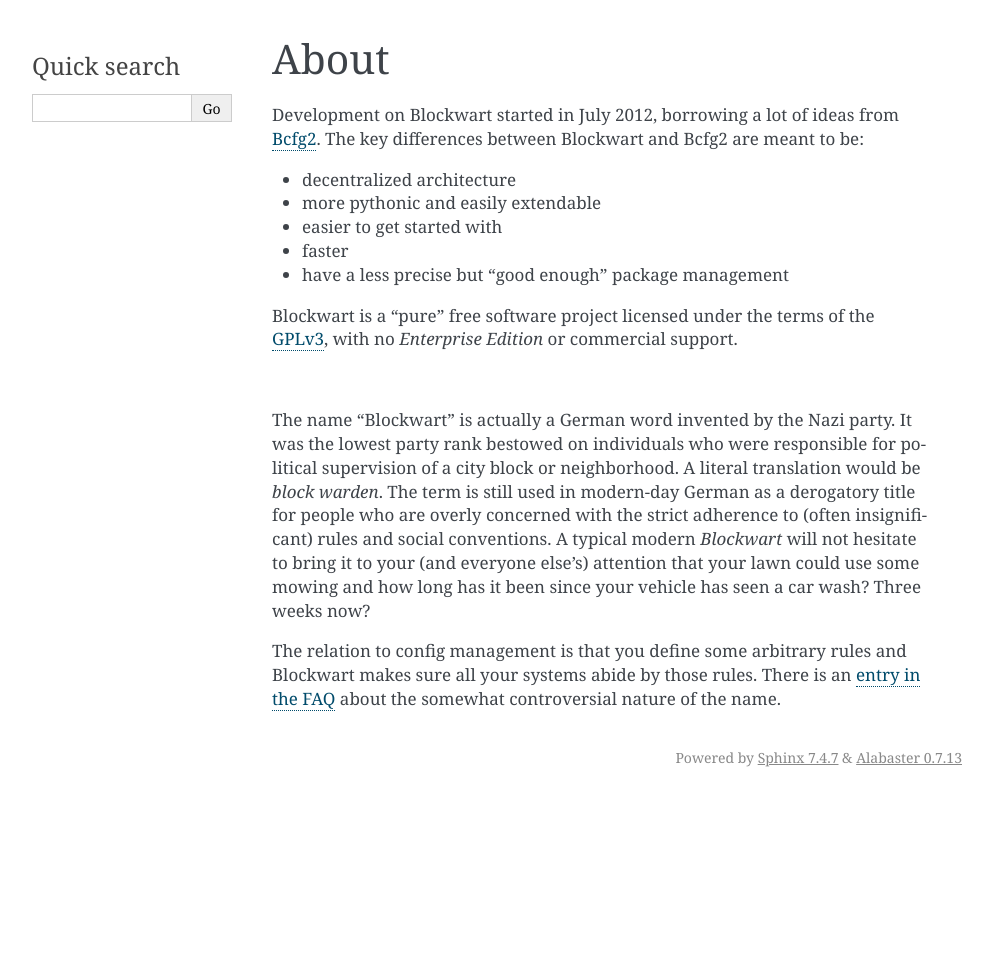
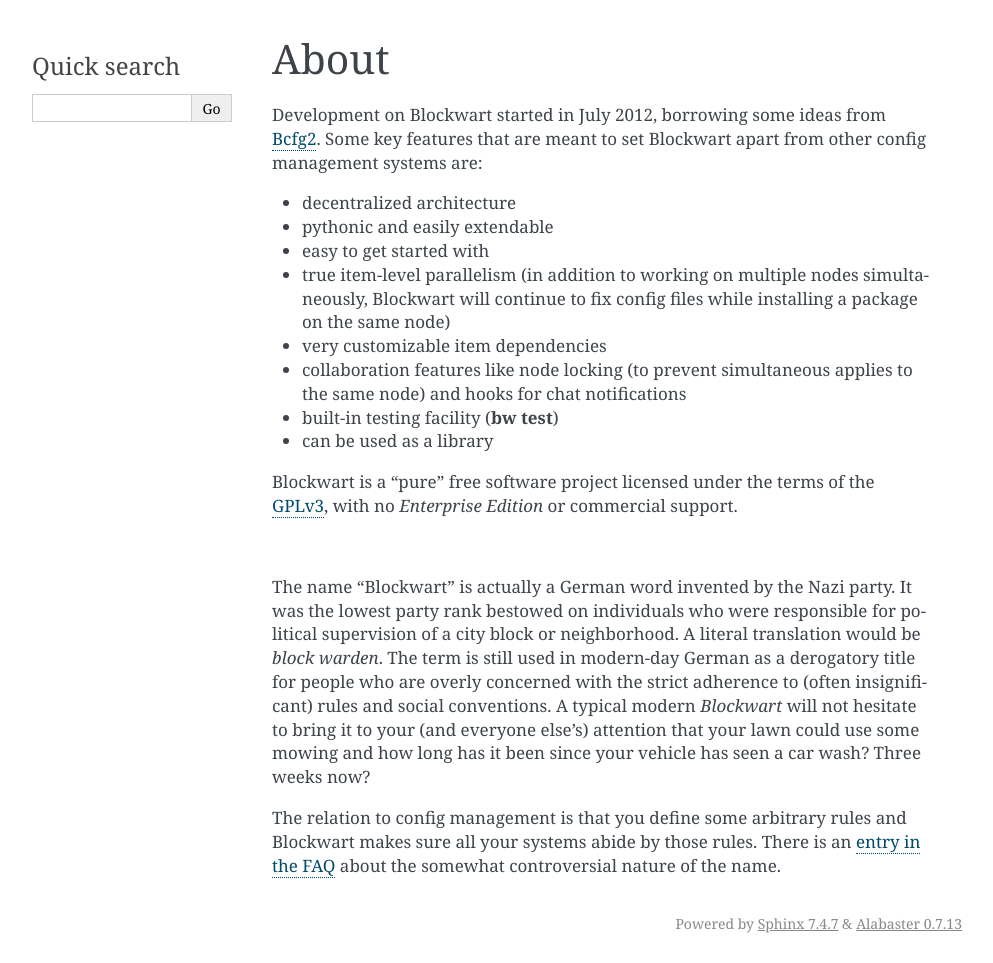
Before and after one commit to bundlewrap/bundlewrap, a Sphinx documentation site: the page built from doc/about.rst, in a window 1280 px wide. Shown: the whole page, without its empty margins (148-1141 px from the left). Built offline with Sphinx 7.4.7, drawn with Linux system fonts in a browser that asks for light colours; before the commit the page ends 900 px from its top, so only the background shows below that.

Commit message:
misc doc updates

```diff
--- a/doc/about.rst
+++ b/doc/about.rst
@@ -3,18 +3,23 @@
 
 .. toctree::
 
-Development on Blockwart started in July 2012, borrowing a lot of ideas from `Bcfg2 <http://bcfg2.org/>`_. The key differences between Blockwart and Bcfg2 are meant to be:
+Development on Blockwart started in July 2012, borrowing some ideas from `Bcfg2 <http://bcfg2.org/>`_. Some key features that are meant to set Blockwart apart from other config management systems are:
 
 * decentralized architecture
-* more pythonic and easily extendable
-* easier to get started with
-* faster
-* have a less precise but "good enough" package management
+* pythonic and easily extendable
+* easy to get started with
+* true item-level parallelism (in addition to working on multiple nodes simultaneously, Blockwart will continue to fix config files while installing a package on the same node)
+* very customizable item dependencies
+* collaboration features like node locking (to prevent simultaneous applies to the same node) and hooks for chat notifications
+* built-in testing facility (:command:`bw test`)
+* can be used as a library
 
 Blockwart is a "pure" free software project licensed under the terms of the `GPLv3 <http://www.gnu.org/licenses/gpl.html>`_, with no *Enterprise Edition* or commercial support.
 
 |
 
+.. _about_name:
+
 The name "Blockwart" is actually a German word invented by the Nazi party. It was the lowest party rank bestowed on individuals who were responsible for political supervision of a city block or neighborhood. A literal translation would be *block warden*. The term is still used in modern-day German as a derogatory title for people who are overly concerned with the strict adherence to (often insignificant) rules and social conventions. A typical modern *Blockwart* will not hesitate to bring it to your (and everyone else's) attention that your lawn could use some mowing and how long has it been since your vehicle has seen a car wash? Three weeks now?
 
 The relation to config management is that you define some arbitrary rules and Blockwart makes sure all your systems abide by those rules. There is an :ref:`entry in the FAQ <name>` about the somewhat controversial nature of the name.
--- a/doc/faq.rst
+++ b/doc/faq.rst
@@ -78,10 +78,10 @@
 Isn't the name evil?
 --------------------
 
-The origins of the name "Blockwart" are described on the :doc:`about` page. We have heard concerns from several people about using a Nazi term to describe our project.
+The origins of the name "Blockwart" are described on the :ref:`About <about_name>` page. We have heard concerns from several people about using a Nazi term to describe our project.
 
 	I do not believe I chose the wrong name for this project. The theme fits perfectly and there is nothing discriminatory and inherently evil about using the word "Blockwart", especially considering its use in modern German (which could very well exist without the Nazi origins). So far, the name has sparked many interesting discussions and debate. I like that. I also believe it is highly preferable to keep on having this debate and walking this line, so people don't forget there is a line.
 
 	-- Torsten Rehn
 
-Nonetheless, let it be clear that the Blockwart project does not support or condone fascism (except for when it comes to grammar and coding style). We welcome anyone to be part of our community.
+Nonetheless, let it be clear that the Blockwart project does not support or condone fascism. We welcome anyone to be part of our community.
```
